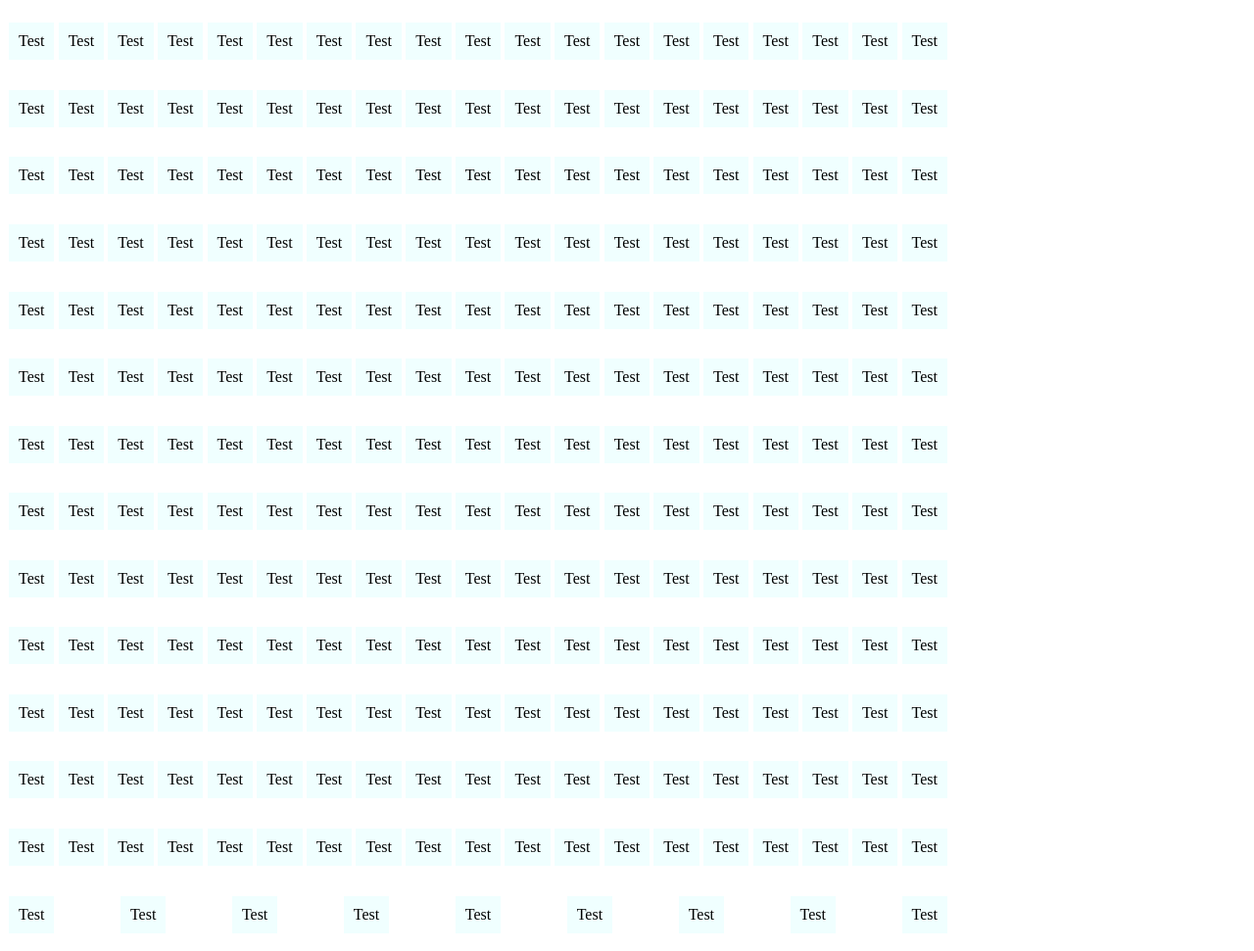
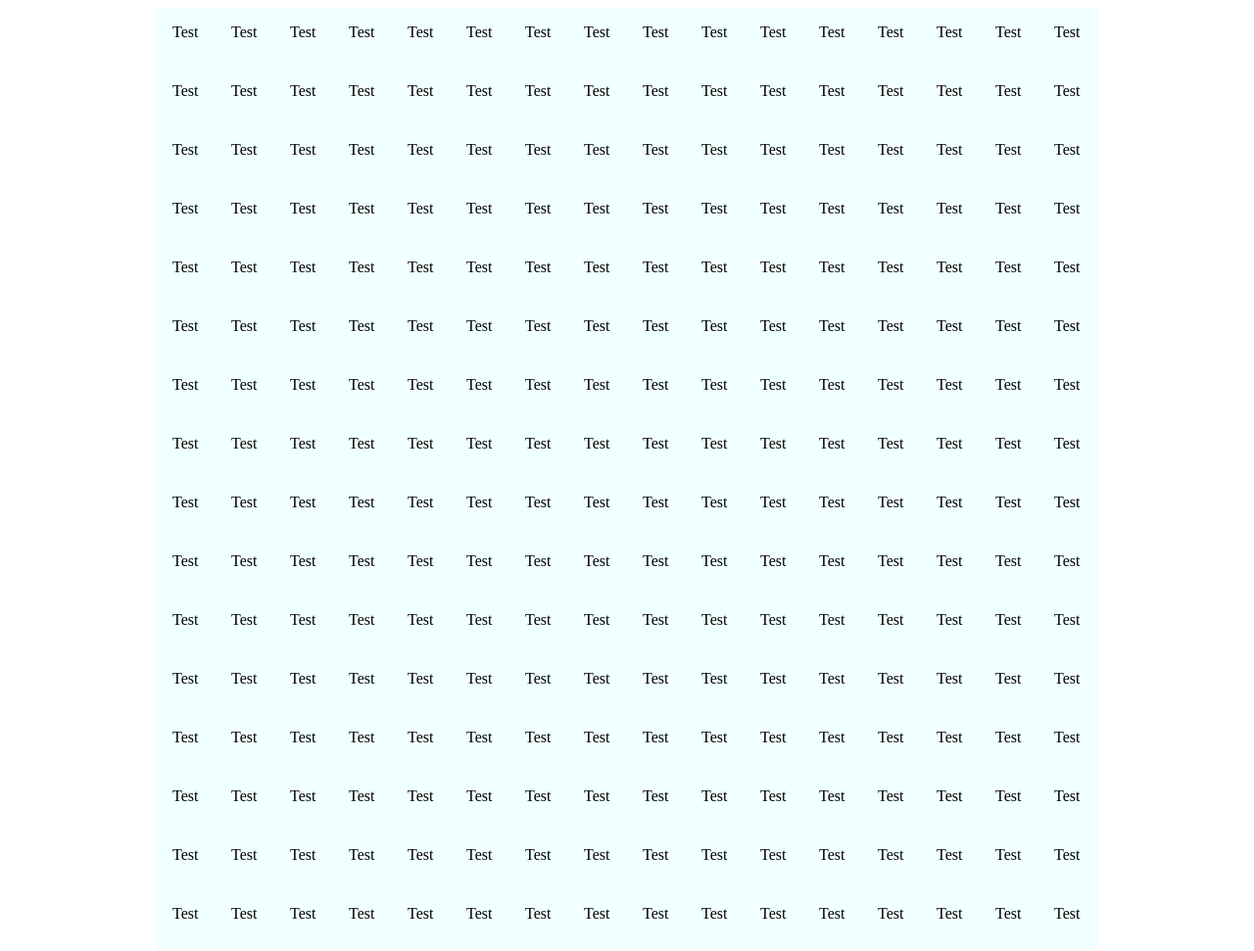
Before and after one commit to Crack-Dog/Etch-a-Sketch, a plain HTML site: page index.html in a window 1280 px wide. Shown: the whole page at 98% size. Drawn offline with Linux system fonts and the light colour scheme.

Commit message:
Add 16x16 flexbox grid

```diff
--- a/script.js
+++ b/script.js
@@ -8,3 +8,8 @@ for (let i = 0; i <16; i++){
     sect.appendChild(sqdivs);
     }
 }
+
+const hoverevent = document.querySelector("p");
+hoverevent.addEventListener("mouseover", () => {
+    hoverevent.style.backgroundColor = "red";
+});
--- a/style.css
+++ b/style.css
@@ -1,14 +1,22 @@
+body {
+    display: flex;
+    justify-content: center;
+    align-items: center;
+}
+
 .gridcontainer{
     display: flex;
     align-items: center;
     justify-content: space-between;
     flex-wrap: wrap;
-    width: 960px;
-    height: 960px;
+    max-width: 960px;
+    max-height: 960px;
 }
 
 .gridcontainer p{
     background-color: azure;
-    padding: 10px;
-    margin: 1px;
+    padding: 16px;
+    margin: auto;
+    flex: 1;
+    aspect-ratio: 1;
 }
```
